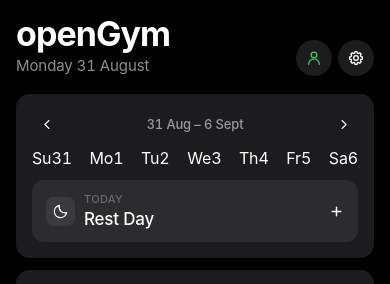
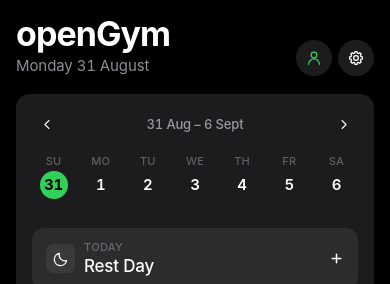
Before and after one commit to thearnabsaha/openGym, a Next.js app: page /#/home in a window 390 px wide. Shown: the top 284 px of the page. Built offline with nearby package versions, Linux system fonts and the light colour scheme; no server answers.

Commit message:
fix(responsive): responsive week calendar grid and mobile list item sizing

```diff
--- a/src/index.css
+++ b/src/index.css
@@ -334,45 +334,53 @@
 @keyframes ping{0%{transform:scale(1);opacity:.7}100%{transform:scale(1.45);opacity:0}}
 
 /* ------------------------------------------------------------ week strip -- */
-.week{display:flex;justify-content:space-between;gap:4px}
-.wday{
-  flex:1;text-align:center;padding:8px 2px 9px;border-radius:10px;
-  background:none;border:none;transition:background var(--fast);
+.week{display:grid;grid-template-columns:repeat(7,1fr);gap:4px;margin-bottom:8px}
+.wday, .week .d{
+  display:flex;flex-direction:column;align-items:center;justify-content:center;
+  padding:6px 2px 8px;border-radius:10px;
+  background:none;border:none;transition:background var(--fast);cursor:pointer;
+  min-width:0;
 }
-.wday .lbl{font-size:11px;color:var(--label-3);font-weight:500;text-transform:uppercase;letter-spacing:.03em}
-.wday .num{font-size:17px;font-weight:400;margin:4px 0;letter-spacing:-.012em}
-.wday .dot{width:5px;height:5px;border-radius:50%;background:transparent;margin:0 auto}
-.wday .dot.plan{background:var(--label-3)}
-.wday .dot.ovr{background:var(--orange)}
-.wday .dot.done{background:var(--acc)}
-.wday:active{background:var(--surface-2)}
-.wday.today .num{
-  background:var(--acc);color:var(--on-acc);font-weight:600;
-  width:31px;height:31px;border-radius:50%;display:flex;align-items:center;
-  justify-content:center;margin:2px auto;
+.wday .lbl, .week .d .lbl{font-size:11px;color:var(--label-3);font-weight:500;text-transform:uppercase;letter-spacing:.02em}
+.wday .num, .week .d .n{
+  font-size:15px;font-weight:600;margin:3px 0;letter-spacing:-.01em;
+  width:28px;height:28px;border-radius:50%;display:flex;align-items:center;justify-content:center;
 }
+.wday.today .num, .week .d.today .n{
+  background:var(--acc);color:var(--on-acc);font-weight:700;
+}
+.wday .dot, .week .d .dot{height:6px;display:flex;align-items:center;justify-content:center}
+.wday .dot .icn, .week .d .dot .icn{font-size:10px;color:var(--acc)}
+.week .d .pdot{width:5px;height:5px;border-radius:50%;background:var(--acc);display:inline-block}
+.wday:active, .week .d:active{background:var(--surface-2)}
 
 /* ----------------------------------------------------------------- list -- */
 .list{display:flex;flex-direction:column;gap:8px}
 .item{
-  display:flex;align-items:center;gap:12px;background:var(--surface);
-  border-radius:var(--r-card);padding:10px 12px;min-height:60px;
-  transition:background var(--fast);text-align:left;width:100%;
+  display:flex;align-items:center;gap:10px;background:var(--surface);
+  border-radius:var(--r-card);padding:10px 12px;min-height:58px;
+  transition:background var(--fast);text-align:left;width:100%;min-width:0;
 }
 .item:active{background:var(--surface-2)}
-.thumb{width:50px;height:50px;border-radius:9px;object-fit:cover;background:#fff;flex:none}
+.thumb{width:48px;height:48px;border-radius:9px;object-fit:cover;background:#fff;flex:none}
 .thumb-x{
-  display:flex;align-items:center;justify-content:center;font-size:21px;
+  display:flex;align-items:center;justify-content:center;font-size:20px;
   background:var(--surface-2);color:var(--label-2);
 }
-.item .tt{font-size:16px;font-weight:400;line-height:1.25;letter-spacing:-.009em}
-.item .ss{color:var(--label-2);font-size:13px;margin-top:2px}
-.item .grow{flex:1;min-width:0}
+.item .tt{
+  font-size:15px;font-weight:500;line-height:1.25;letter-spacing:-.009em;
+  overflow:hidden;text-overflow:ellipsis;white-space:nowrap;
+}
+.item .ss{
+  color:var(--label-2);font-size:12px;margin-top:2px;
+  overflow:hidden;text-overflow:ellipsis;white-space:nowrap;
+}
+.item .grow{flex:1;min-width:0;overflow:hidden}
 .chev{color:var(--label);flex:none;font-size:15px;--icon-stroke:2.4}
 .tag{
   display:inline-flex;align-items:center;gap:3px;background:var(--surface-2);
   color:var(--label-2);border-radius:6px;padding:3px 7px;font-size:12px;
-  font-weight:500;text-transform:capitalize;
+  font-weight:500;text-transform:capitalize;flex:none;
 }
 .tag.acc{background:var(--acc-soft);color:var(--acc)}
 
```
